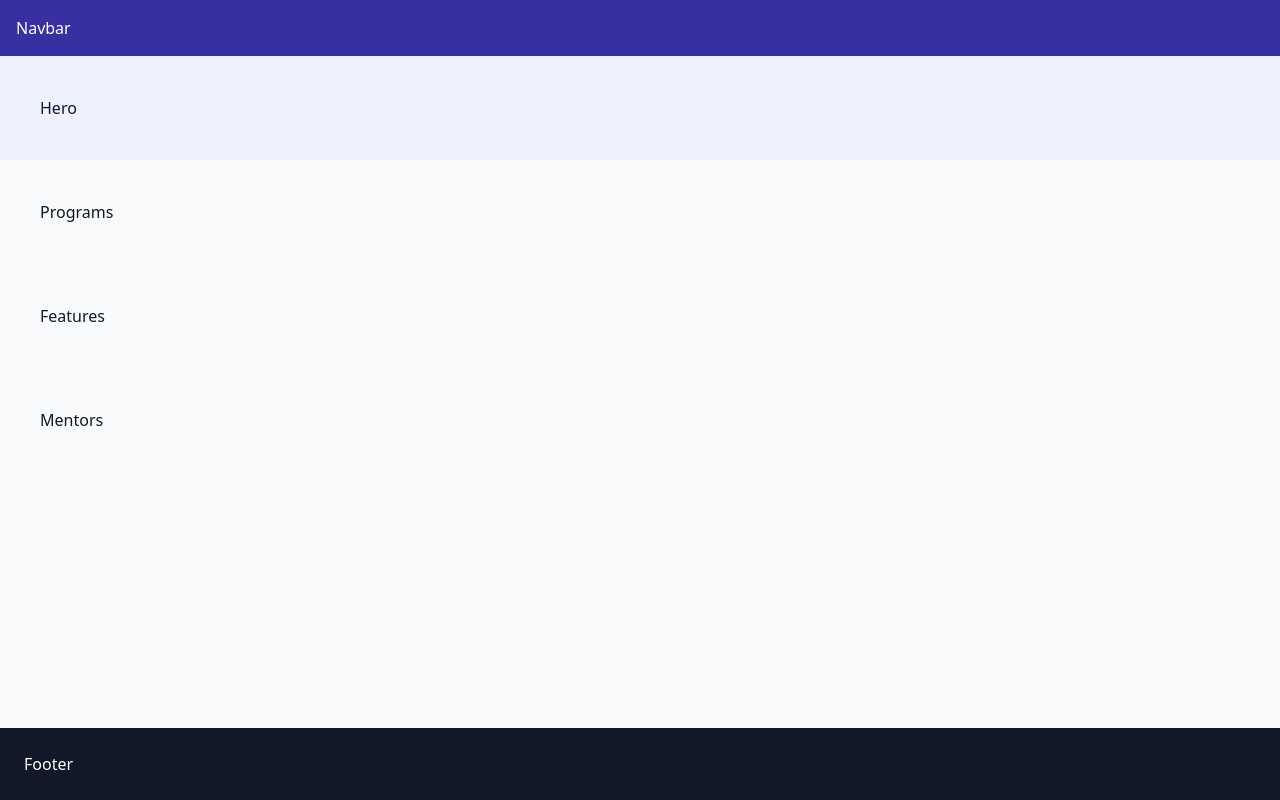
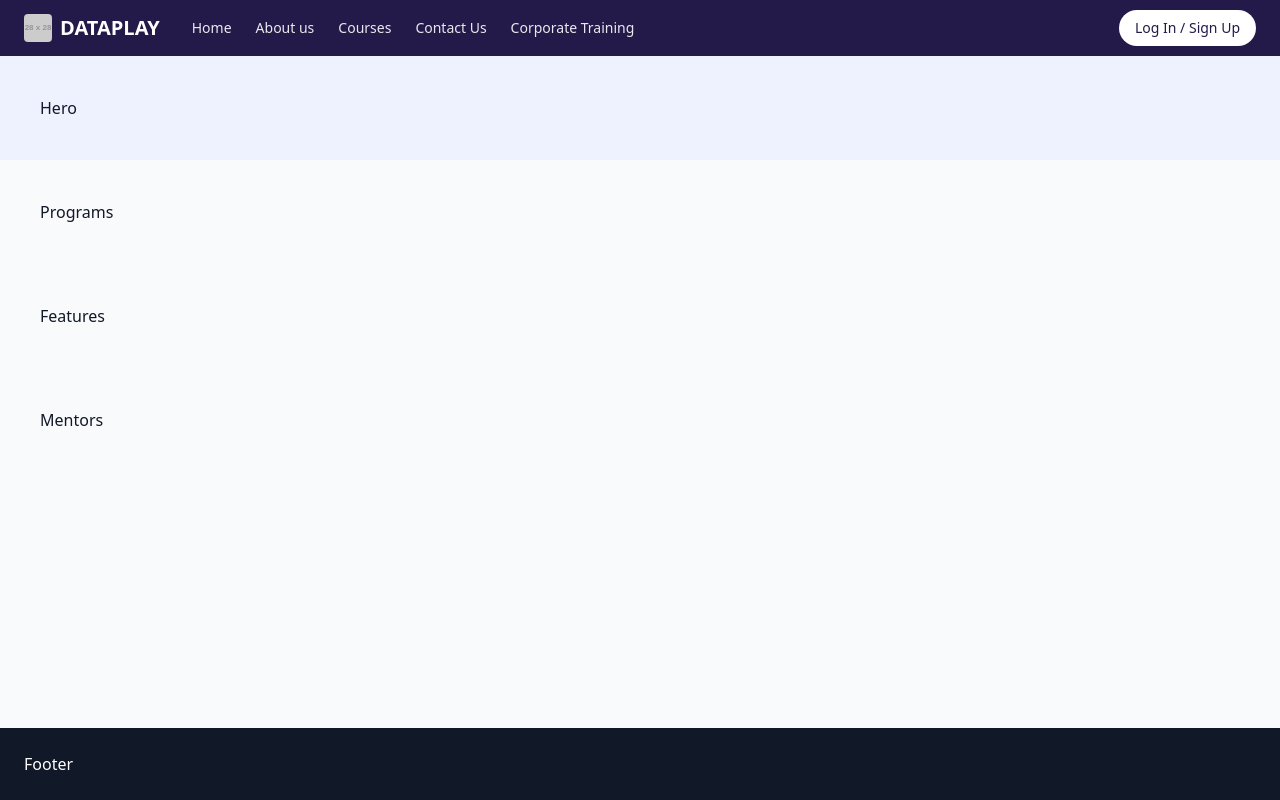
Before and after one commit to nishantgupta08/DATAPLAY_FRONTEND, a React (Vite) app: page / in a window 1280 px wide. Built offline with nearby package versions, Linux system fonts and the light colour scheme.

Commit message:
Update Navbar.jsx

```diff
--- a/src/components/Navbar.jsx
+++ b/src/components/Navbar.jsx
@@ -1,2 +1,25 @@
-import React from 'react';
-export default function Navbar(){return <nav className='bg-indigo-800 text-white p-4'>Navbar</nav>}
+import React from "react";
+
+
+export default function Navbar() {
+return (
+<header className="sticky top-0 z-40 bg-[#241a49] text-white">
+<div className="container-px flex h-14 items-center justify-between">
+<div className="flex items-center gap-8">
+<a href="#" className="flex items-center gap-2 font-bold text-xl">
+<img src="https://dummyimage.com/28x28/ffffff/241a49.png&text=DP" alt="logo" className="h-7 w-7 rounded" />
+DATAPLAY
+</a>
+<nav className="hidden md:flex items-center gap-6 text-sm opacity-90">
+<a href="#" className="hover:opacity-100">Home</a>
+<a href="#about" className="hover:opacity-100">About us</a>
+<a href="#courses" className="hover:opacity-100">Courses</a>
+<a href="#contact" className="hover:opacity-100">Contact Us</a>
+<a href="#corporate" className="hover:opacity-100">Corporate Training</a>
+</nav>
+</div>
+<button className="btn bg-white text-[#241a49] hover:bg-gray-100">Log In / Sign Up</button>
+</div>
+</header>
+);
+}
```
